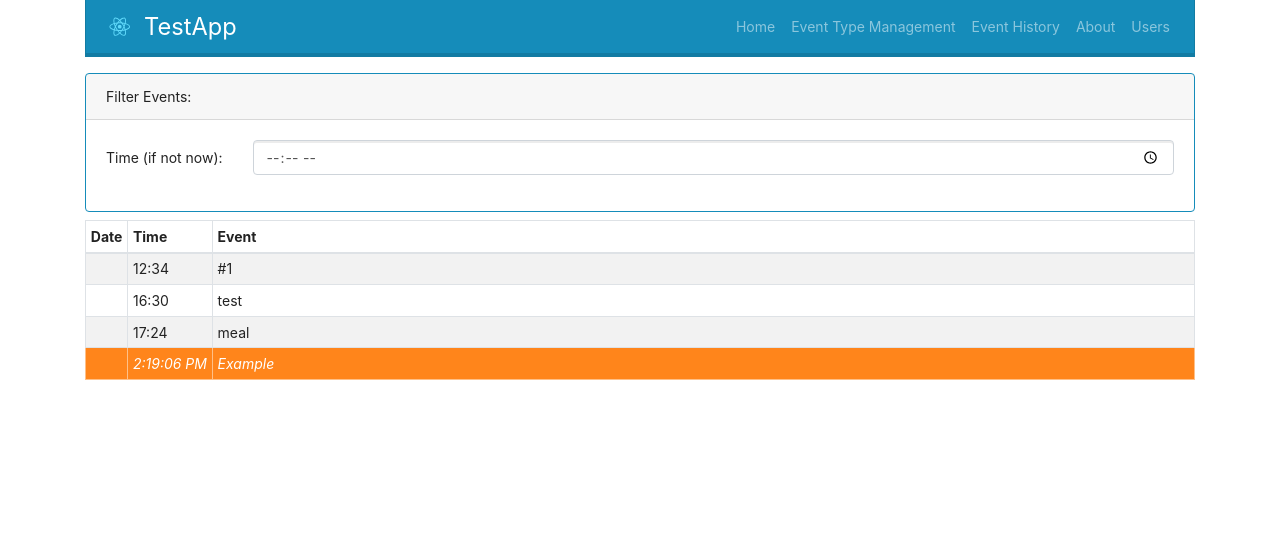
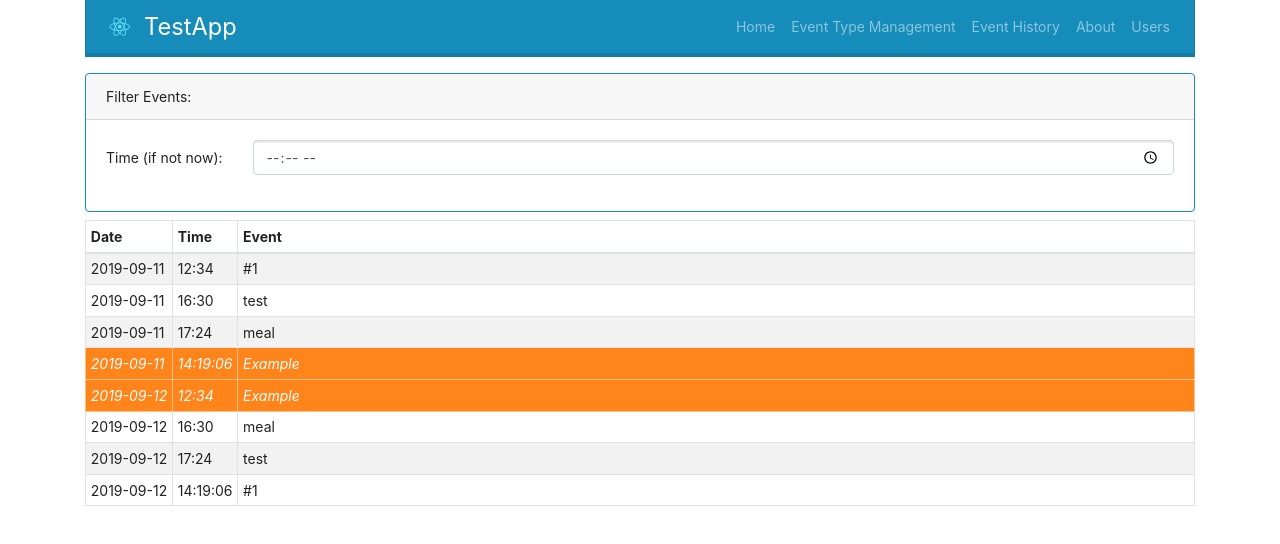
Before and after one commit to UrsineRaven/TestReactApp, a React (Create React App) app: page /history in a window 1280 px wide. Shown: the top 544 px of the page. Built offline with nearby package versions, Linux system fonts and the light colour scheme.

Commit message:
added dates to events & fixed new events w/ time

```diff
--- a/src/components/DatabaseManagedRoutes.js
+++ b/src/components/DatabaseManagedRoutes.js
@@ -1,6 +1,8 @@
 import React from 'react';
 import { useState } from 'react';
 import { Route } from 'react-router-dom';
+
+import { getLocalIsoDateAndTime } from './Helpers';
 
 // Pages
 import History from '../pages/History';
@@ -21,13 +23,17 @@ const testDataEventTypes = [
 ];
 
 const testDataEntries = [
-  { time: '12:34', event: '1', id: '123' },
-  { time: '16:30', event: '2', id: '235' },
-  { time: '17:24', event: '3', id: '332' },
-  { time: '2:19:06 PM', event: '4', id: '333' }
+  { date: '2019-09-11', time: '12:34', event: '1', id: '123' },
+  { date: '2019-09-11', time: '16:30', event: '2', id: '235' },
+  { date: '2019-09-11', time: '17:24', event: '3', id: '332' },
+  { date: '2019-09-11', time: '14:19:06', event: '4', id: '331' },
+  { date: '2019-09-12', time: '12:34', event: '4', id: '400' },
+  { date: '2019-09-12', time: '16:30', event: '3', id: '404' },
+  { date: '2019-09-12', time: '17:24', event: '2', id: '408' },
+  { date: '2019-09-12', time: '14:19:06', event: '1', id: '402' }
 ];
 
-function DatabaseManagedPages() {
+function DatabaseManagedRoutes() {
   const [evtTypes, setEvtTypes] = useState(testDataEventTypes);
   const [events, setEvents] = useState(testDataEntries);
 
@@ -42,12 +48,13 @@ function DatabaseManagedPages() {
     }
   }
 
-  function handleNewEvent(id) {
+  function handleNewEvent(id, timeStr) {
     const newId = Math.max(...events.map(e => e.id)) + 1;
+    const [date, time] = getLocalIsoDateAndTime(new Date());
 
     setEvents(
       events.concat([
-        { time: new Date().toLocaleTimeString(), event: id, id: newId }
+        { date: date, time: timeStr || time, event: id, id: newId }
       ])
     );
   }
@@ -86,4 +93,4 @@ function DatabaseManagedPages() {
   ];
 }
 
-export default DatabaseManagedPages;
+export default DatabaseManagedRoutes;
--- /dev/null
+++ b/src/components/Helpers.js
@@ -0,0 +1,31 @@
+/**
+ * Returns the ISO-formatted string for the local timezone of the specified Date object.
+ * @param {Date} date Date object for which to return the local ISO string.
+ * @returns {string} The ISO-formatted string corresponding to the local time of the specified Date.
+ */
+export const getLocalIsoString = function(date) {
+  return new Date(
+    date.getTime() - date.getTimezoneOffset() * 60000
+  ).toISOString();
+};
+
+/**
+ * Returns an array containing the local ISO-formatted date and time.
+ * @param {Date} date Date object for which to generate the local ISO strings.
+ * @returns {Array<string>} Array containing the local ISO-formatted date (index 0) and time (index 1).
+ */
+export const getLocalIsoDateAndTime = function(date) {
+  const isoString = getLocalIsoString(date);
+  return splitIsoString(isoString);
+};
+
+/**
+ * Returns an array containing the date and time.
+ * @param {string} isoString ISO string to split.
+ * @returns {Array<string>} Array containing the ISO-formatted date (index 0) and time (index 1).
+ */
+export const splitIsoString = function(isoString) {
+  const dateSplit = isoString.split('T');
+  const timeSplit = dateSplit[1].split('.');
+  return [dateSplit[0], timeSplit[0]];
+};
--- a/src/pages/Home.js
+++ b/src/pages/Home.js
@@ -1,6 +1,7 @@
 import React from 'react';
 import { useState, useEffect } from 'react';
 import './Home.css';
+import { getLocalIsoString } from '../components/Helpers';
 import Table from 'react-bootstrap/Table';
 import Card from 'react-bootstrap/Card';
 import Form from 'react-bootstrap/Form';
@@ -17,6 +18,7 @@ function Home(props) {
     setUpdateTime(new Date().toLocaleString());
   }, [props.rows, props.evtTypes]);
 
+  const todaysDate = getLocalIsoString(new Date()).split('T')[0];
   const eventTypes = {};
   props.evtTypes.forEach(type => {
     eventTypes[type.id] = {
@@ -25,7 +27,14 @@ function Home(props) {
     };
   });
 
-  const tableRows = props.rows.map(row => {
+  const tableRows = props.rows
+    .filter(row => {
+      return row.date === todaysDate;
+    })
+    .sort((row1, row2) =>
+      (row2.date + row2.time).localeCompare(row1.date + row1.time)
+    ) // sort descending by date and time
+    .map(row => {
       const evtName = eventTypes[row.event].name;
       return (
         <TableRow
@@ -112,6 +121,13 @@ function TableRow(props) {
 }
 
 function NewEventCard(props) {
+  const [time, setTime] = useState('');
+
+  function handleNewEvent(id) {
+    props.evtClick(id, time && time);
+    setTime('');
+  }
+
   const eventButtons = props.eventTypes.map(evt => {
     return (
       !evt.hidden && (
@@ -119,7 +135,7 @@ function NewEventCard(props) {
           variant="secondary"
           title={'New ' + evt.name}
           key={evt.id}
-          onClick={() => props.evtClick(evt.id)}
+          onClick={() => handleNewEvent(evt.id)}
           style={{ width: '100%' }}
           className="col-lg-2 col-md-3 col-sm-4 col-6"
         >
@@ -138,7 +154,11 @@ function NewEventCard(props) {
               Time (if not now):
             </Form.Label>
             <Col>
-              <Form.Control type="time" />
+              <Form.Control
+                type="time"
+                value={time}
+                onChange={newTime => setTime(newTime.target.value)}
+              />
             </Col>
           </Form.Group>
           <Row>{eventButtons}</Row>
```
Lines whose indentation alone changed are shown as unchanged.
